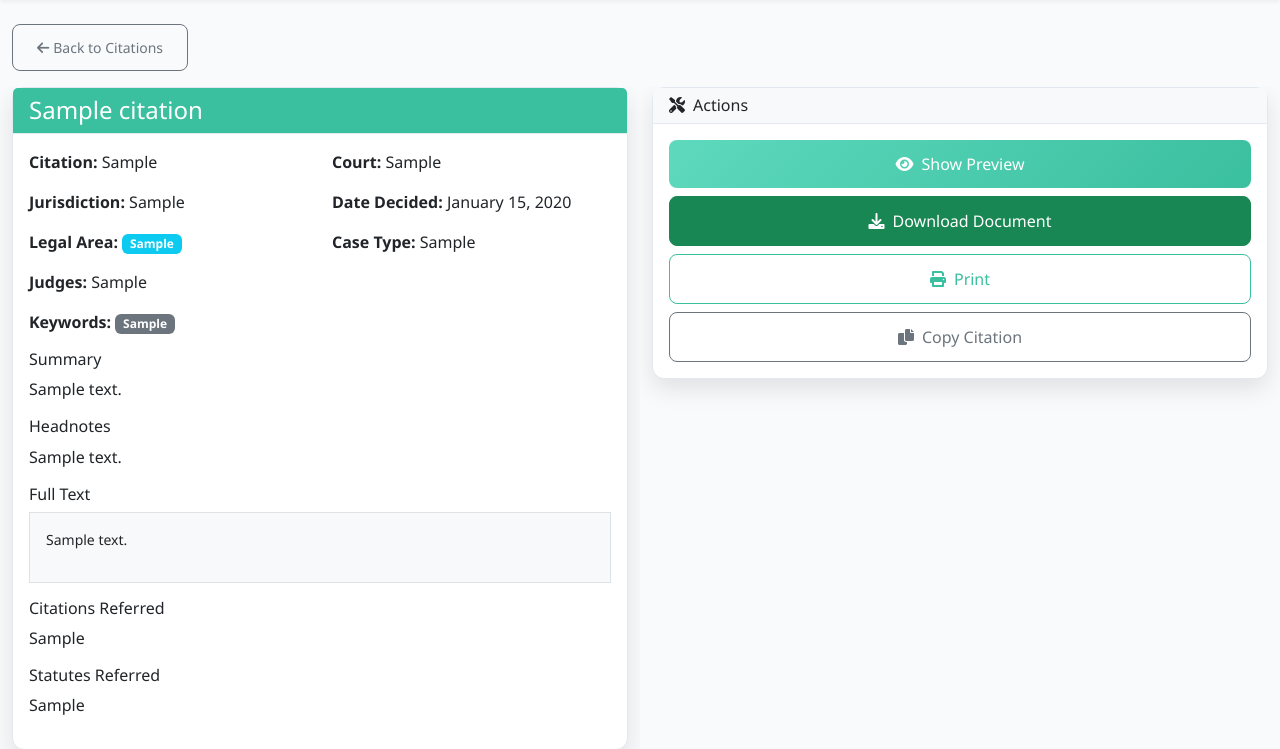
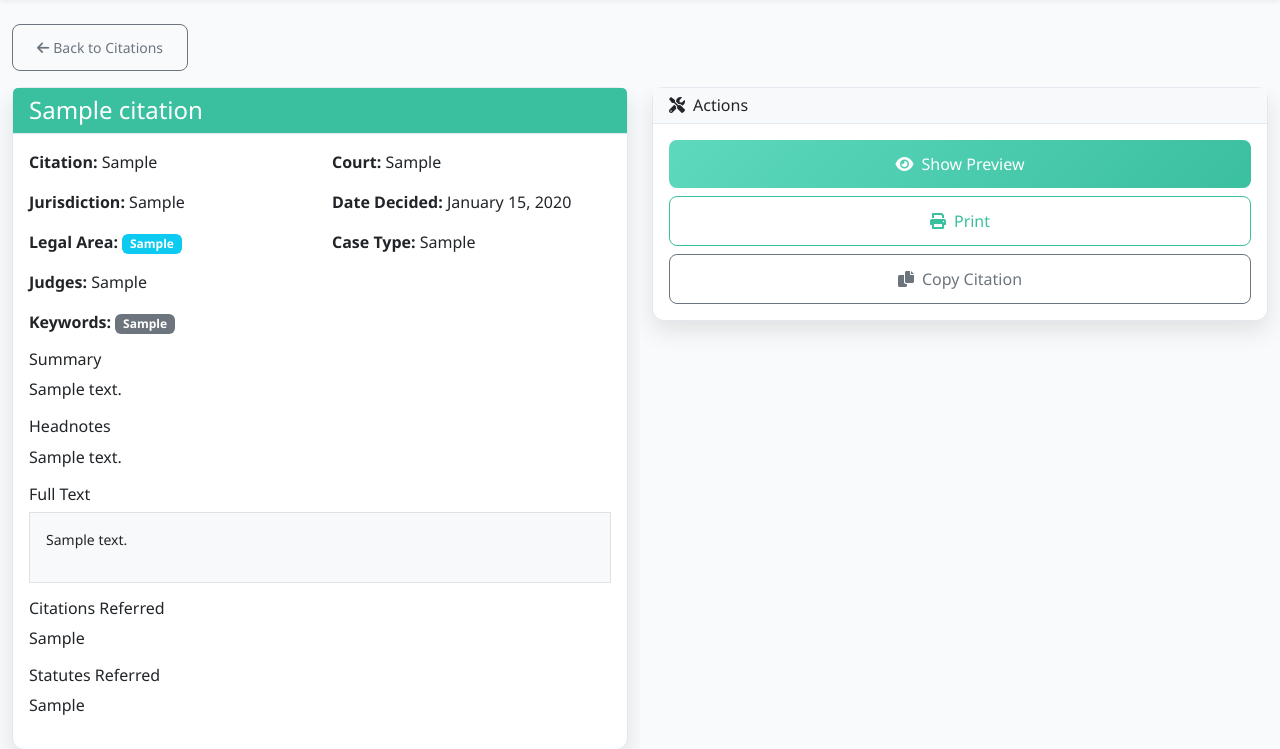
Before and after one commit to Rayhanehmad/CasePoint, a Flask app: page /citation/1 in a window 1280 px wide. Shown: the part 81-830 px from the top of the page. Run offline with Flask 3, Linux system fonts and the light colour scheme; tables that the repository leaves empty hold one stand-in row (values such as "Sample post"); some libraries are stand-ins or nearby versions.

Commit message:
Remove document download option, show only preview
Modify citation_detail.html to remove the document download link, relying solely on the preview functionality.

Replit-Commit-Author: Agent
Replit-Commit-Session-Id: b3916e39-d289-4097-a532-5b1937ae237d
Replit-Commit-Checkpoint-Type: full_checkpoint
Replit-Commit-Screenshot-Url: https://storage.googleapis.com/screenshot-production-us-central1/b6f74e4f-d015-4e43-b269-fa726667c59c/b3916e39-d289-4097-a532-5b1937ae237d/eNI12WN

```diff
--- a/templates/citation_detail.html
+++ b/templates/citation_detail.html
@@ -117,9 +117,6 @@
                         <button class="btn btn-primary" onclick="togglePreview()">
                             <i class="fas fa-eye me-2"></i><span id="preview-btn-text">Show Preview</span>
                         </button>
-                        <a href="{{ url_for('download_citation', id=citation.id) }}" class="btn btn-success">
-                            <i class="fas fa-download me-2"></i>Download Document
-                        </a>
                         {% endif %}
                         <button class="btn btn-outline-primary" onclick="window.print()">
                             <i class="fas fa-print me-2"></i>Print
```
Also changed, not shown: 2 other files.
